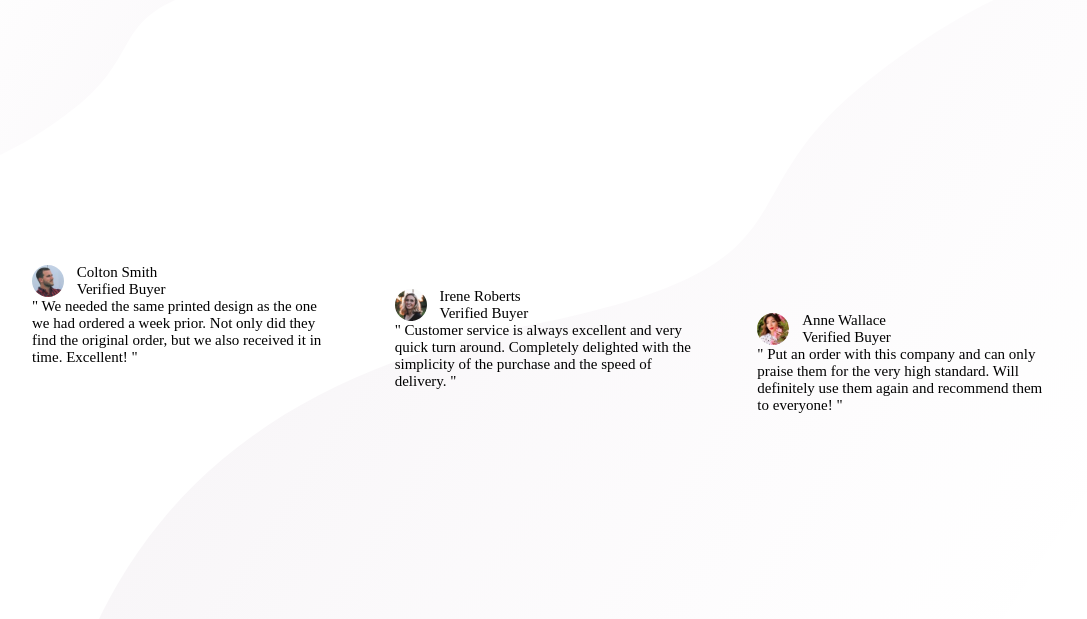
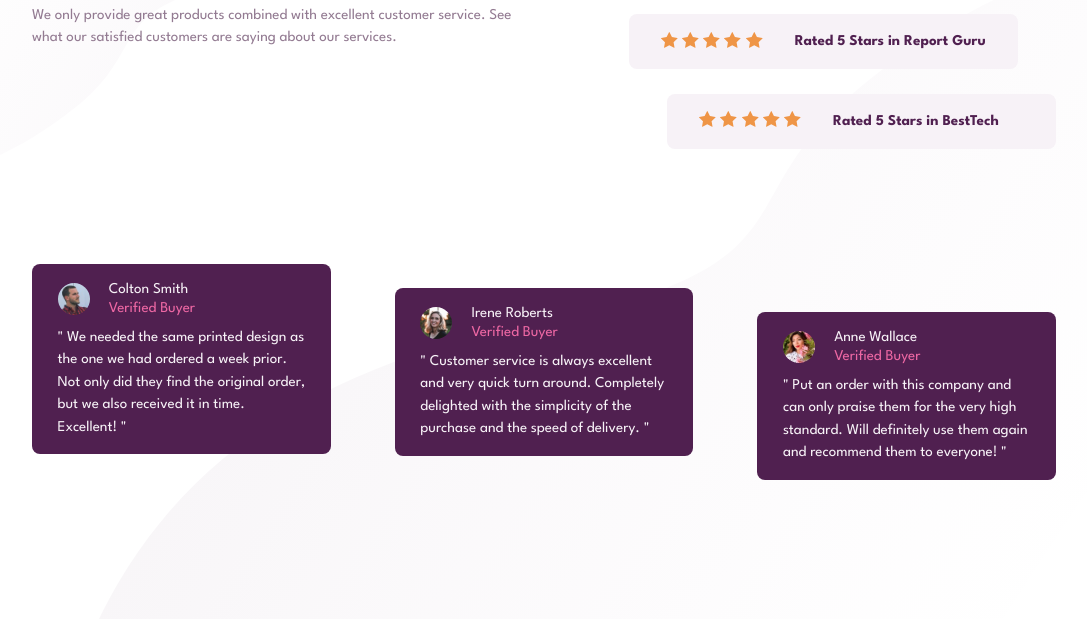
Before and after one commit to Mr-Egg4190/social-proof-section, a plain HTML site: page index.html in a window 1280 px wide. Shown: the part 181-800 px from the top of the page, without its empty margins (96-1183 px from the left). Drawn offline with Linux system fonts and the light colour scheme.

Commit message:
add style and finalise layout

```diff
--- a/index.html
+++ b/index.html
@@ -8,6 +8,7 @@
     <title>Frontend Mentor | Social proof section</title>
 
     <link rel="stylesheet" href="style.css">
+    <link href="https://fonts.googleapis.com/css2?family=League+Spartan:wght@400;500;700&display=swap" rel="stylesheet">
 
   </head>
 
@@ -29,7 +30,7 @@
         <div id="ratingContainer">
 
           <div class="rating">
-            <div class="stars">
+            <div>
               <img src="images/icon-star.svg">
               <img src="images/icon-star.svg">
               <img src="images/icon-star.svg">
@@ -41,7 +42,7 @@
           </div>
 
           <div class="rating">
-            <div class="stars">
+            <div>
               <img src="images/icon-star.svg">
               <img src="images/icon-star.svg">
               <img src="images/icon-star.svg">
@@ -53,7 +54,7 @@
           </div>
 
           <div class="rating">
-            <div class="stars">
+            <div>
               <img src="images/icon-star.svg">
               <img src="images/icon-star.svg">
               <img src="images/icon-star.svg">
@@ -74,9 +75,9 @@
           <div class="buyer">
             <img src="images/image-colton.jpg" class="profilePic" >
 
-            <div>
+            <div class="buyerName">
               <p>Colton Smith</p>
-              <p>Verified Buyer</p>
+              <p style="color: hsl(333, 80%, 67%);">Verified Buyer</p>
             </div>
 
           </div>
@@ -93,9 +94,9 @@
           <div class="buyer">
             <img src="images/image-irene.jpg" class="profilePic" >
 
-            <div>
+            <div class="buyerName">
               <p>Irene Roberts</p>
-              <p>Verified Buyer</p>
+              <p style="color: hsl(333, 80%, 67%);" >Verified Buyer</p>
             </div>
 
           </div>
@@ -114,9 +115,9 @@
           <div class="buyer">
             <img src="images/image-anne.jpg" class="profilePic">
 
-            <div>
+            <div class="buyerName">
               <p>Anne Wallace</p>
-              <p>Verified Buyer</p>
+              <p style="color: hsl(333, 80%, 67%);" >Verified Buyer</p>
             </div>
 
           </div>
--- a/style.css
+++ b/style.css
@@ -1,14 +1,22 @@
 body {
     padding: 0;
     margin: 0;
+
+    font-family: 'League Spartan', sans-serif;
 }
 
 #content {
     width: 100vw;
-    height: 100vh;
+    height: auto;
+
+    padding: 10vh 0;
+    gap: 5vh;
+
     background-image: url('images/bg-pattern-top-desktop.svg'), url('images/bg-pattern-bottom-desktop.svg');
     background-position: top left, bottom right;
     background-repeat: no-repeat;
+
+
 
     display: flex;
     flex-direction: column;
@@ -24,31 +32,72 @@ body {
     flex-direction: column;
     align-items: center;
     justify-content: space-between;
-    gap:5vw;
+    gap: 5vw;
 }
 
 #description {
+    height: 100%;
+
     text-align: center;
+    color: hsl(303, 10%, 53%);
+
+    display: flex;
+    flex-direction:column ;
+    gap: 2.5vh;
 }
 
 h1 {
     margin: 0;
+    color: hsl(300, 43%, 22%);
+    font-size:40px;
+    font-weight: 700;
 }
 
 p {
     font-size: 15px;
+    line-height: 1.5;
     margin:0;
 }
 
-.rating {
+#ratingContainer {
+    width: calc(100% + 12vw);
+
     display: flex;
     flex-direction: column;
+    gap: 2vh;
+}
+
+.rating {
+    padding: 2vh 2.5vw;
+
+    display: flex;
+    flex-direction: column;
+    gap: 2.5vw;
+
     align-items: center;
     white-space: nowrap;
+
+    background-color: hsl(300, 24%, 96%);
+    color: hsl(300, 43%, 22%);
+    font-weight: 700;
+    border-radius: 8px;
 }
 
 .review {
     width: 100%;
+
+    padding: 2vh 6vw;
+    gap: 1vh;
+
+    background-color: hsl(300, 43%, 22%);
+    color: hsl(300, 24%, 96%);
+
+    border-radius: 8px;
+
+    display: flex;
+    flex-direction: column;
+    /* align-items: center; */
+    justify-content: space-evenly;
 }
 
 .profilePic {
@@ -60,24 +109,38 @@ p {
     display: flex;
     align-items: center;
     white-space: nowrap;
-    gap: 1vw;
+    gap: 1.5vw;
+}
+
+.buyerName p {
+    line-height: 1.25;
 }
 
 @media (min-width: 1024px) {
+    #content {
+        height: 100vh;
+
+        padding: 0;
+        gap: 0;
+    }
+
     .container {
         height: 33%;
 
         flex-direction: row;
-        align-items:stretch;
+        align-items:flex-start;
         gap: none;
     }
 
-    /* #topContainer > * {
-        width: 40%;
-    } */
-
     #description {
         text-align: left;
+    }
+
+    #ratingContainer {
+        height: 100%;
+        width: auto;
+        gap: 0;
+        justify-content: space-evenly;
     }
 
     .rating {
@@ -85,7 +148,9 @@ p {
     }
 
     .review {
-        width: 30%;
+        width: 40%;
+
+        padding: 2vh 2vw;
     }
 
     #reviews > .review:nth-child(2) {
@@ -96,11 +161,16 @@ p {
         margin-top: 6vh;
     }
 
-    /* #ratingContainer > .rating:nth-child(1) {
+    #ratingContainer > .rating:nth-child(1) {
         margin-right: 6vw;
     }
 
     #ratingContainer > .rating:nth-child(2) {
+        margin-left: 3vw;
         margin-right: 3vw;
-    } */
+    }
+
+    #ratingContainer > .rating:nth-child(3) {
+        margin-left: 6vw;
+    }
 }
```
